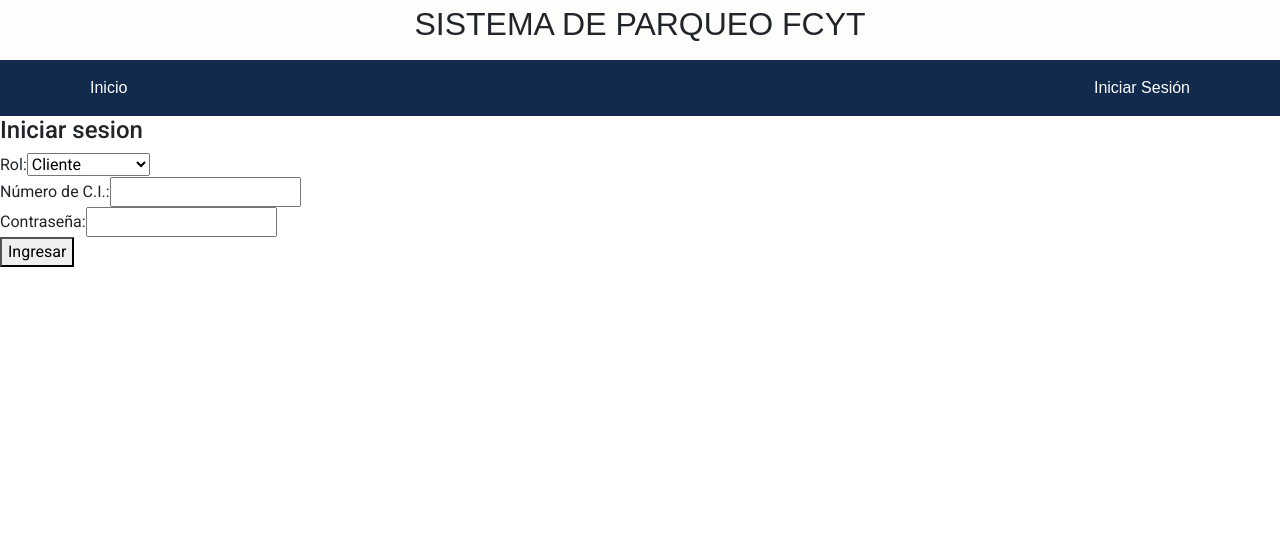
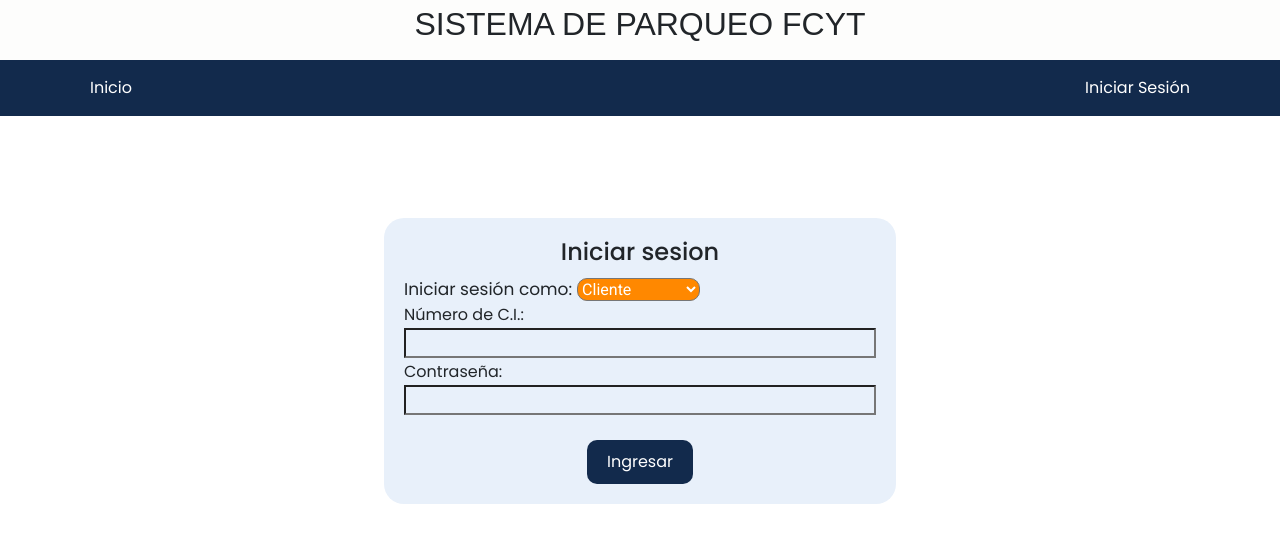
Before and after one commit to NicoleBtte/TIS-PARQUEO, a React (Create React App) app in the folder front/: page /login in a window 1280 px wide. Shown: the top 542 px of the page. Built offline with nearby package versions, Linux system fonts and the light colour scheme; a web font is replaced by a local one.

Commit message:
Estilos-formulario

```diff
--- a/front/src/components/cliente-mensajes/redactarForm.jsx
+++ b/front/src/components/cliente-mensajes/redactarForm.jsx
@@ -2,6 +2,7 @@ import React, { useEffect, useState } from 'react';
 import {Formik, Form, Field, ErrorMessage} from 'formik';
 import {FormGroup, FormControl} from 'react-bootstrap';
 import { useNavigate } from 'react-router-dom';
+import '../../styles/formStyle.css';
 
 const RedactarForm = () => {
     const [options, setOptions] = useState([]);
--- a/front/src/components/cliente-mensajes/responseForm.jsx
+++ b/front/src/components/cliente-mensajes/responseForm.jsx
@@ -2,6 +2,7 @@ import Button from 'react-bootstrap/Button';
 import {Formik, Form, Field, ErrorMessage} from 'formik';
 import { useParams, useNavigate } from 'react-router-dom';
 import axiosCliente from '../../axios-client';
+import '../../styles/formStyle.css';
 
 const ResponseForm = () => {
     const {id, name} = useParams();
--- a/front/src/components/formularioRegistro.jsx
+++ b/front/src/components/formularioRegistro.jsx
@@ -3,6 +3,7 @@ import { useNavigate } from "react-router-dom";
 import { useState, useRef } from "react";
 import axiosClient from "../axios-client.js";
 import { useStateContext } from "../contexts/ContextProvider.js";
+import '../styles/formStyle.css';
 
 const FormularioRegistro = () => {
   const { setUser, setToken } = useStateContext();
@@ -42,6 +43,8 @@ const FormularioRegistro = () => {
   };
 
   return (
+    <div className="formContainer">
+    <h4>Registro</h4>
     <Formik
       initialValues={{
         name: "",
@@ -135,7 +138,7 @@ const FormularioRegistro = () => {
     >
       {({ errors, touched }) => (
         <Form className="formulario">
-          <div>
+          <div className="myform-group">
             <label htmlFor="nombre">Nombre:</label>
             <Field type="text" id="nombre" name="name" />
             <ErrorMessage
@@ -143,7 +146,7 @@ const FormularioRegistro = () => {
               component={() => <div className="error">{errors.name}</div>}
             />
           </div>
-          <div>
+          <div className="myform-group">
             <label htmlFor="apellidos">Apellidos:</label>
             <Field type="text" id="apellidos" name="apellidos" />
             <ErrorMessage
@@ -151,7 +154,7 @@ const FormularioRegistro = () => {
               component={() => <div className="error">{errors.apellidos}</div>}
             />
           </div>
-          <div>
+          <div className="myform-group">
             <label htmlFor="ci">Número de C.I.:</label>
             <Field type="text" id="ci" name="ci" />
             <ErrorMessage
@@ -159,7 +162,7 @@ const FormularioRegistro = () => {
               component={() => <div className="error">{errors.ci}</div>}
             />
           </div>
-          <div>
+          <div className="myform-group">
             <label htmlFor="direccion">Dirección:</label>
             <Field type="text" id="direccion" name="direccion" />
             <ErrorMessage
@@ -167,7 +170,7 @@ const FormularioRegistro = () => {
               component={() => <div className="error">{errors.direccion}</div>}
             />
           </div>
-          <div>
+          <div className="myform-group">
             <label htmlFor="telefono">Teléfono:</label>
             <Field type="text" id="telefono" name="telefono" />
             <ErrorMessage
@@ -175,7 +178,7 @@ const FormularioRegistro = () => {
               component={() => <div className="error">{errors.telefono}</div>}
             />
           </div>
-          <div>
+          <div className="myform-group">
             <label htmlFor="correo">Correo electrónico:</label>
             <Field type="text" id="correo" name="email" />
             <ErrorMessage
@@ -183,7 +186,7 @@ const FormularioRegistro = () => {
               component={() => <div className="error">{errors.email}</div>}
             />
           </div>
-          <div>
+          <div className="myform-group">
             <label htmlFor="placa">Placa del vehículo:</label>
             <Field type="text" id="placa" name="placa" />
             <ErrorMessage
@@ -191,7 +194,7 @@ const FormularioRegistro = () => {
               component={() => <div className="error">{errors.placa}</div>}
             />
           </div>
-          <div>
+          <div className="myform-group">
             <label htmlFor="contrasena">Contraseña:</label>
             <Field type="password" id="contrasena" name="password" />
             <ErrorMessage
@@ -199,7 +202,7 @@ const FormularioRegistro = () => {
               component={() => <div className="error">{errors.password}</div>}
             />
           </div>
-          <div>
+          <div className="myform-group">
             <label htmlFor="ccontrasena">Repetir contraseña:</label>
             <Field type="password" id="ccontrasena" name="ccontrasena" />
             <ErrorMessage
@@ -209,10 +212,13 @@ const FormularioRegistro = () => {
               )}
             />
           </div>
-          <button type="submit">Enviar</button>
+          <div className="boton-container">
+            <button type="submit">Enviar</button>
+          </div>
         </Form>
       )}
     </Formik>
+    </div>
   );
 };
 
--- a/front/src/components/loginPage.jsx
+++ b/front/src/components/loginPage.jsx
@@ -2,6 +2,7 @@ import React, { useState } from 'react'
 import {Formik, Form, Field, ErrorMessage} from 'formik';
 import axiosClient from '../axios-client.js'
 import { useStateContext } from '../contexts/ContextProvider.js';
+import '../styles/formStyle.css';
 
 const LoginPage = () => {
   const [selectedRole, setSelectedRole] = useState('cliente');
@@ -52,7 +53,8 @@ const LoginPage = () => {
 	}
 
     return (
-      <>
+      <div className='bigestContainer'>
+      <div className="formContainer">
       <h4>Iniciar sesion</h4>
       <Formik
           initialValues={{
@@ -83,14 +85,14 @@ const LoginPage = () => {
             >
             {({ errors, touched }) => (
                 <Form className='formulario'>
-                  <label htmlFor="rol">Rol:</label>
-                      <select name="rol" id="rol" value={selectedRole} onChange={(e) => setSelectedRole(e.target.value)}>
+                  <label className="speciallabel" htmlFor="rol" >Iniciar sesión como:</label>
+                      <select className="combobox" name="rol" id="rol" value={selectedRole} onChange={(e) => setSelectedRole(e.target.value)}>
                         <option value="cliente">Cliente</option>
                         <option value="operador">Operador</option>
                         <option value="guardia">Guardia</option>
                         <option value="admin">Administrador</option>
                       </select>
-                  <div>
+                  <div className="myform-group">
                       <label htmlFor="ci">Número de C.I.:</label>
                       <Field
                         type="text"
@@ -99,7 +101,7 @@ const LoginPage = () => {
                       />
                       <ErrorMessage name="ci" component={() => (<div className="error">{errors.ci}</div>)} />
                   </div>
-                  <div>
+                  <div className="myform-group">
                       <label htmlFor="contrasena">Contraseña:</label>
                       <Field
                         type="password"
@@ -108,11 +110,15 @@ const LoginPage = () => {
                       />
                       <ErrorMessage name="password" component={() => (<div className="error">{errors.password}</div>)} />
                     </div>
-                    <button type="submit">Ingresar</button>
+                    <div className="boton-container">
+                      <button type="submit">Ingresar</button>
+                    </div>
+
                 </Form>
             )}
           </Formik>
-        </>
+        </div>
+        </div>
     );
 }
 
--- a/front/src/components/operador-mensajes/responderForm.jsx
+++ b/front/src/components/operador-mensajes/responderForm.jsx
@@ -2,6 +2,7 @@ import Button from 'react-bootstrap/Button';
 import {Formik, Form, Field, ErrorMessage} from 'formik';
 import { useParams, useNavigate } from 'react-router-dom';
 import axiosCliente from '../../axios-client';
+import '../../styles/formStyle.css';
 
 const ResponderForm = () => {
     const idUsuario = localStorage.getItem('ID_USER');
--- /dev/null
+++ b/front/src/styles/formStyle.css
@@ -0,0 +1,75 @@
+@import url('https://fonts.googleapis.com/css2?family=Poppins:wght@400;500;600&display=swap');
+
+.bigestContainer {
+  flex-direction: column;
+  justify-content: center; /* Alinea el formulario al centro horizontal */
+  padding-top: 8%;
+  height: 100vh;
+}
+
+.formContainer {
+    background-color: #E8F0FA; /* color celeste */
+    width: 40%; /* ancho del contenedor */
+    margin: 0 auto; /* centra el contenedor horizontalmente */
+    padding: 20px; /* agrega un poco de espacio entre el borde del contenedor y el contenido */
+    border-radius: 20px;
+  }
+
+  .formContainer h4 {
+    text-align: center; /* centra el texto horizontalmente */
+    margin-bottom: 10px; /* agrega un poco de espacio entre el título y los campos del formulario */
+    font-family: 'Poppins', sans-serif;
+  }
+
+  .myform-group {
+    display: flex;
+    flex-direction: column;
+    margin-bottom: 2px;
+  }
+
+  .myform-group label {
+    margin-bottom: 1px;
+    margin-right: 1px; /* ajustar el margen derecho del label */
+    font-family: 'Poppins', sans-serif;
+  }
+
+  .myform-group input {
+    width: 100%;
+    background-color: transparent;
+  }
+
+  .boton-container{
+    display: flex;
+    align-items: center;
+    justify-content: center;
+  }
+
+  button[type="submit"] {
+    margin-top: 5%;
+    background-color: #122A4C;
+    border-radius: 10px;
+    border: none;
+    color: white;
+    cursor: pointer;
+    font-size: 16px;
+    padding: 10px 20px;
+    font-family: 'Poppins', sans-serif;
+  }
+
+  .error {
+    color: red; /* Cambia el color de las letras a rojo */
+    font-size: 12px; /* Reduce el tamaño de las letras a 14px */
+    font-family: 'Poppins', sans-serif;
+  }
+
+  .combobox {
+    background-color: #FF8800; /* Color de fondo */
+    color: #ffffff; /* Color del texto */
+    border-radius: 10px;
+    margin-left: 5px;
+  }
+
+  .speciallabel{
+    font-size: 17px;
+    font-family: 'Poppins', sans-serif;
+  }
--- a/front/src/styles/navbarStyle.css
+++ b/front/src/styles/navbarStyle.css
@@ -1,10 +1,16 @@
+@import url('https://fonts.googleapis.com/css2?family=Poppins:wght@400;500;600&display=swap');
 .custom-navbar {
     background: #122A4C; /* Color de fondo del Navbar */
     justify-content:space-around;
   }
 .custom-navbar a {
     color: #fff; /* Color de letra de los enlaces del Navbar */
-    font-family: Arial, sans-serif; /* Fuente utilizada para los enlaces del Navbar */
+    font-family: 'Poppins', sans-serif; /* Fuente utilizada para los enlaces del Navbar */
+
+}
+.custom-navbar a:visited {
+    font-weight: bold;
+    color: #fff;
   }
 
   .links-container {
```
